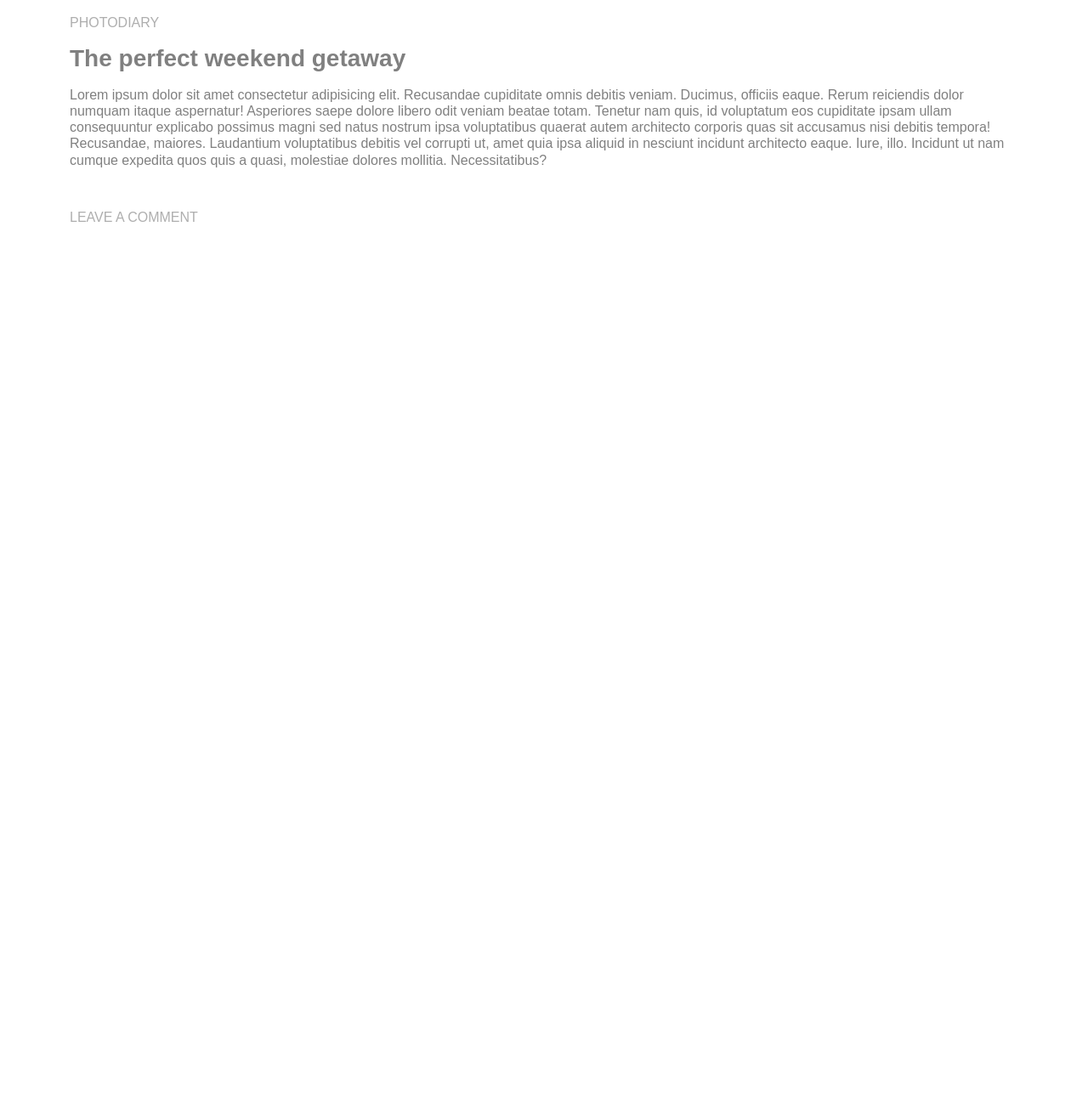
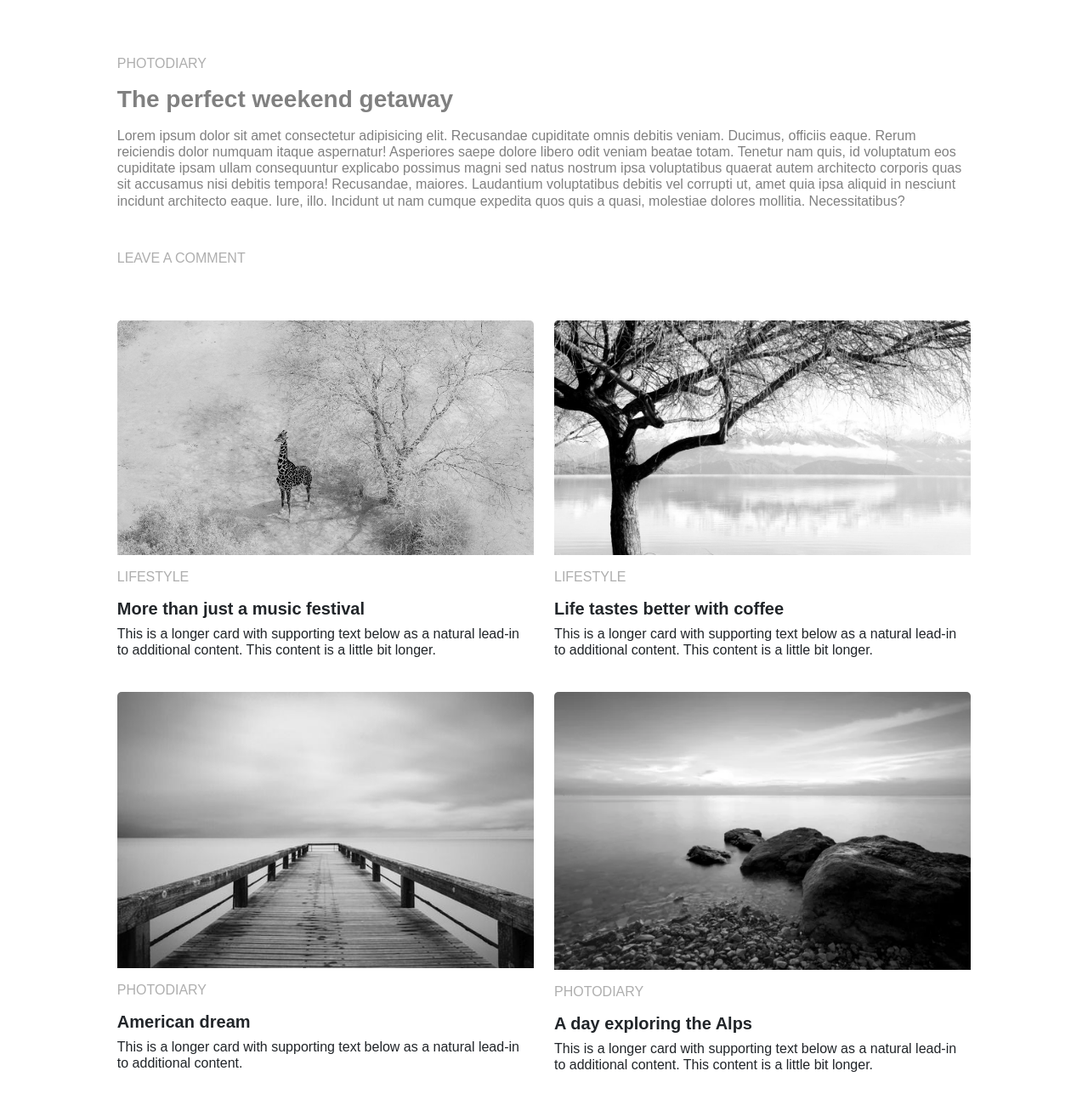
Before and after one commit to minimal005/GIT, a plain HTML site: page index.html in a window 1280 px wide. Shown: the part 872-2172 px from the top of the page at 85% size. Before the commit the page ends 1153 px from the top, so only its background shows below. Drawn offline with Linux system fonts and the light colour scheme; a web font is replaced by a local one.

Commit message:
added cards

```diff
--- a/css/style.css
+++ b/css/style.css
@@ -8,6 +8,10 @@ body {
    font-weight: 400;
    font-size: 16px;
    line-height: 1.2;
+}
+.getaway, .cards {
+   max-width: 90%;
+   margin: 0px auto;
 }
 /* ---------------------------HEADER */
 .header__git {
@@ -25,3 +29,11 @@ body {
    width: 100%;
    object-fit: cover;
 }
+/* ------------------------------CARDS */
+.card {
+   border: transparent !important;
+}
+.card-body {
+   padding-left: 0;
+   padding-right: 0;
+}
--- a/index.html
+++ b/index.html
@@ -8,7 +8,7 @@
 </head>
 
 <body>
-   <header class="header__git">
+   <header class="header__git mb-5">
       <div class="container">
          <nav class="navbar navbar-expand-md bg-body-tertiary text-uppercase">
             <div class="container-fluid">
@@ -48,9 +48,9 @@
 
 
    </header>
+   <div class="container">
 
-   <section class="getaway">
-      <div class="container">
+      <section class="getaway">
          <div class="text__grey text-uppercase mb-3">photodiary</div>
          <h3 class="mb-3 fw-bolder">The perfect weekend getaway</h3>
          <div class="mb-5">Lorem ipsum dolor sit amet consectetur adipisicing elit. Recusandae cupiditate omnis debitis
@@ -64,13 +64,65 @@
             eaque. Iure, illo. Incidunt ut nam cumque expedita quos quis a quasi, molestiae dolores mollitia.
             Necessitatibus?</div>
          <p><a class="link-offset-2 mb-5 text-uppercase text__grey link-underline link-underline-opacity-0"
-               href="#">leave a
+               href="#">leave
+               a
                comment</a>
          </p>
-      </div>
-   </section>
+
+      </section>
+      <section class="cards pb-5 pt-5">
+
+         <div class="row row-cols-1 row-cols-md-2 g-4">
+            <div class="col">
+               <div class="card h-100">
+                  <img src="./img/1.jpg" class="card-img-top" alt="img">
+                  <div class="card-body">
+                     <p class="text__grey text-uppercase mb-3">lifestyle</p>
+                     <h5 class="card-title fw-bold">More than just a music festival</h5>
+                     <p class="card-text">This is a longer card with supporting text below as a natural lead-in to
+                        additional content. This content is a little bit longer.</p>
+                  </div>
+               </div>
+            </div>
+            <div class="col">
+               <div class="card h-100">
+                  <img src="./img/2.jpg" class="card-img-top" alt="img">
+                  <div class="card-body">
+                     <p class="text__grey text-uppercase mb-3">lifestyle</p>
+                     <h5 class="card-title fw-bold">Life tastes better with coffee</h5>
+                     <p class="card-text">This is a longer card with supporting text below as a natural lead-in to
+                        additional content. This content is a little bit longer.</p>
+                  </div>
+               </div>
+            </div>
+            <div class="col">
+               <div class="card h-100">
+                  <img src="./img/3.jpg" class="card-img-top" alt="img">
+                  <div class="card-body">
+                     <p class="text__grey text-uppercase mb-3">photodiary</p>
+                     <h5 class="card-title fw-bold">American dream</h5>
+                     <p class="card-text">This is a longer card with supporting text below as a natural lead-in to
+                        additional content.</p>
+                  </div>
+               </div>
+            </div>
+            <div class="col">
+               <div class="card h-100">
+                  <img src="./img/4.jpg" class="card-img-top" alt="img">
+                  <div class="card-body">
+                     <p class="text__grey text-uppercase mb-3">photodiary</p>
+                     <h5 class="card-title fw-bold">A day exploring the Alps</h5>
+                     <p class="card-text">This is a longer card with supporting text below as a natural lead-in to
+                        additional content. This content is a little bit longer.</p>
+                  </div>
+               </div>
+            </div>
+         </div>
+
+      </section>
 
 
+   </div>
    <script src="./js/bootstrap.bundle.min.js"></script>
 </body>
 
```
Also changed, not shown: img/1.jpg (added), img/2.jpg (added), img/3.jpg (added), img/4.jpg (added).
